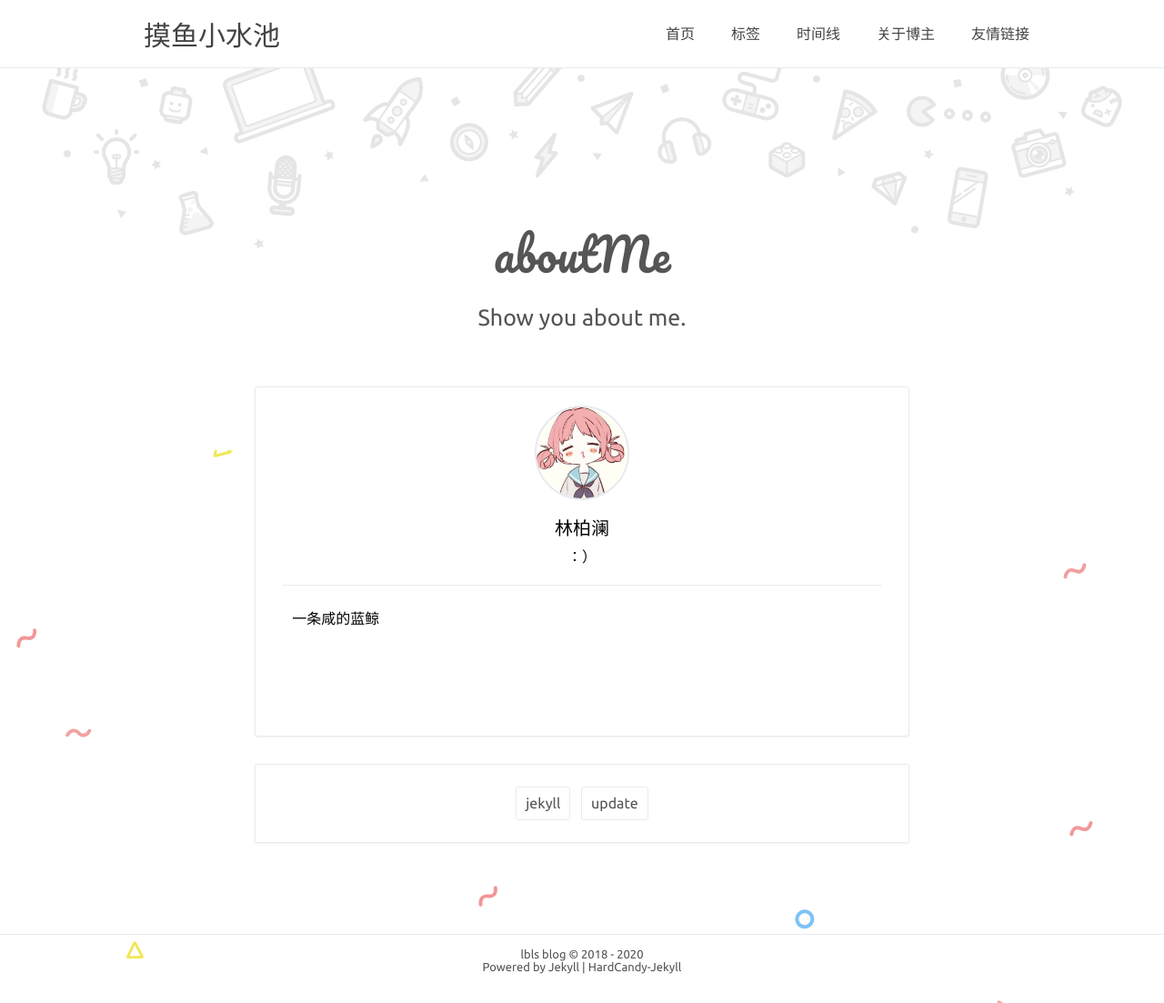
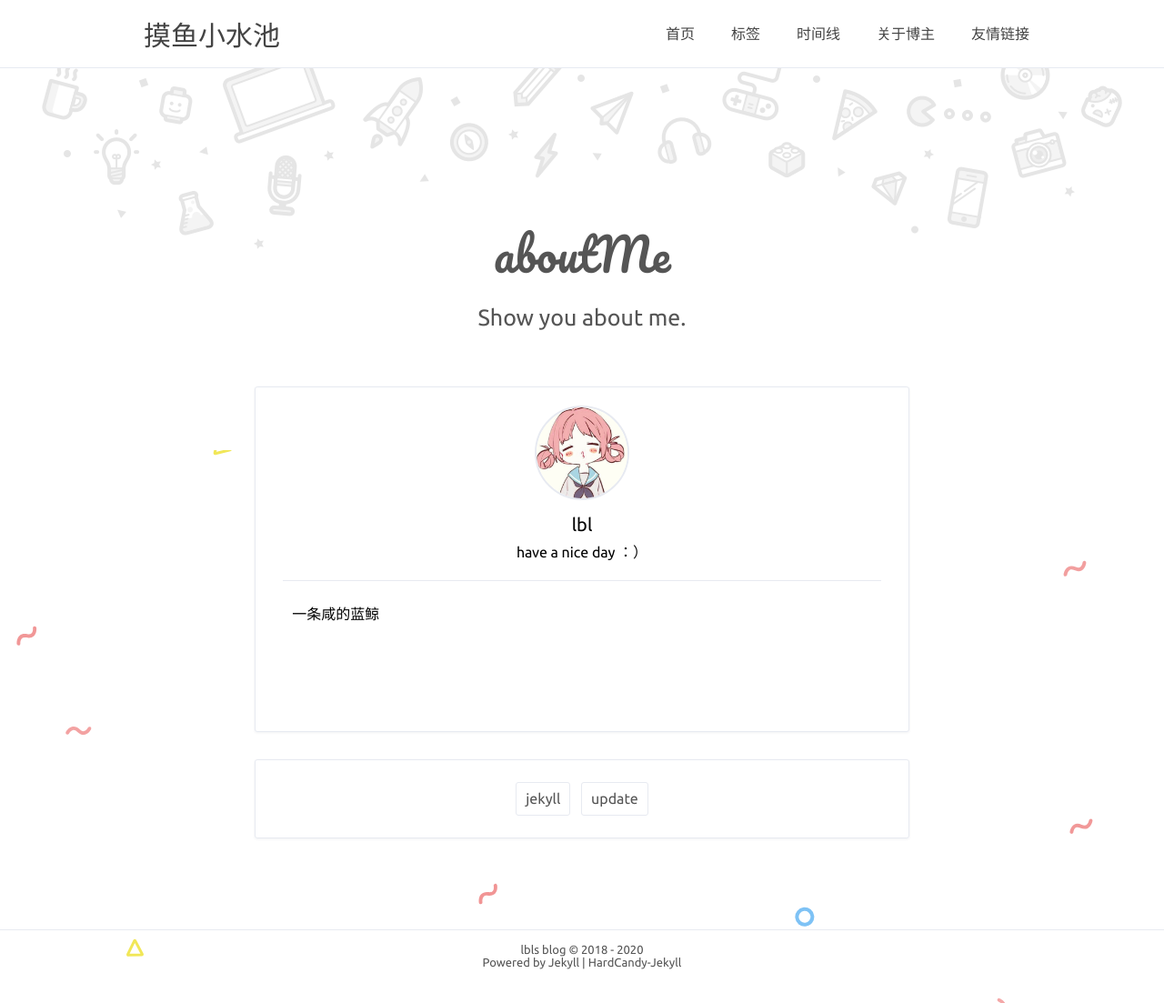
Before and after one commit to Miraling/Miraling.github.io, a Jekyll site: the page built from about.html, in a window 1280 px wide. Shown: the whole page at 91% size. Built offline with Jekyll 4.4.1, drawn with Linux system fonts in a browser that asks for light colours.

Commit message:
Update _config.yml

```diff
--- a/_config.yml
+++ b/_config.yml
@@ -1,6 +1,6 @@
 # Site settings 配置站点
 title: 'lbls blog'
-description: '随便写写'
+description: 'study&life'
 keywords: 'your web keywords, another keywords'
 url: 'https://Miraling.github.io' # your host
 
@@ -14,10 +14,10 @@ nav: # 最佳体验 六个标签 且最好每个标签不超过4中文字
 
 # 博主
 author: true
-name: '林柏澜'
-NickName: 'lbl'
+name: 'lbl'
+NickName: '林柏澜'
 webtitle: '摸鱼小水池'
-bio: '：）'
+bio: 'have a nice day ：）'
 about: true
 aboutyou: '一条咸的蓝鲸'
 portraits: '/assets/profile.jpeg' # your portraits image file path
```
